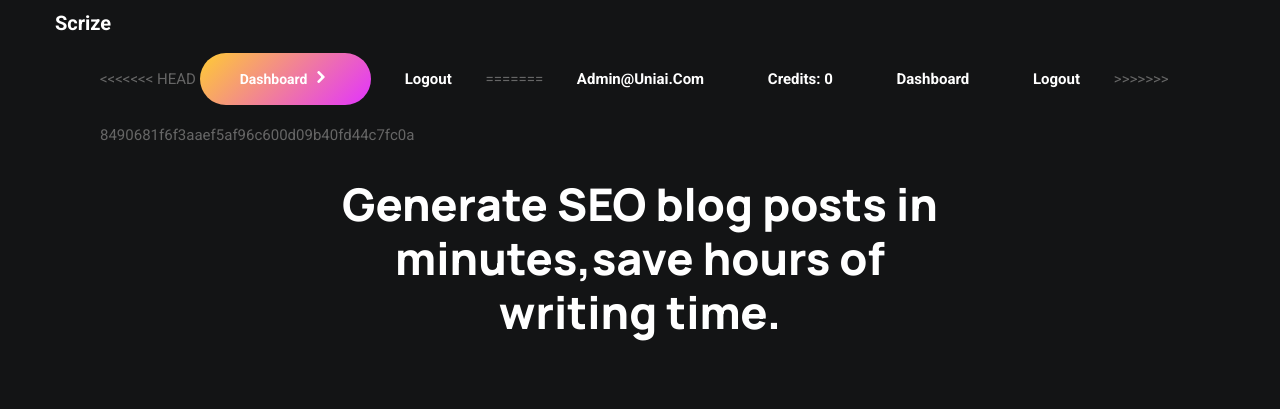
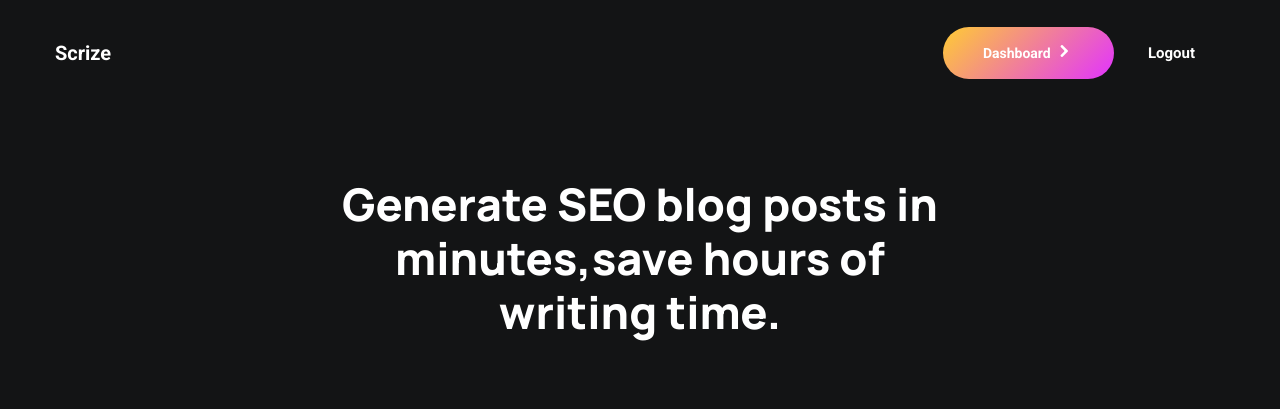
Before and after one commit to amitbasunias/uniai, a Django app: page / in a window 1280 px wide. Shown: the top 409 px of the page. Run offline with Django 4.2, Linux system fonts and the light colour scheme; a user stored in the database is signed in; data comes from the database, SQL or seed files in the repository; both versions use the stored data as it was after the commit; some libraries are stand-ins or nearby versions.

Commit message:
credits editable in admin

```diff
--- a/writer/admin.py
+++ b/writer/admin.py
@@ -14,7 +14,7 @@ class AdminUserAcc(UserAdmin):
     list_filter = ('email','firstname','lastname','credit')
 
     fieldsets = (
-        (None, {'fields': ('email', 'password')}),
+        (None, {'fields': ('email', 'password','credit')}),
         ('Permissions', {'fields': ('is_staff', 'is_active')}),
     )
     add_fieldsets = (
--- a/writer/models.py
+++ b/writer/models.py
@@ -8,7 +8,7 @@ class UserAcc(AbstractBaseUser, PermissionsMixin):
     firstname = models.CharField(max_length=30)
     lastname = models.CharField(max_length=30)
     email = models.EmailField(unique=True, primary_key=True)
-    password = models.CharField(max_length=20)
+    password = models.CharField(max_length=100)
     credit = models.IntegerField(default=0)
     is_active = models.BooleanField(default=True)
     is_staff = models.BooleanField(default=False)
--- a/writer/templates/home.html
+++ b/writer/templates/home.html
@@ -70,15 +70,8 @@
                     <div class="attr-nav">
                         <ul>
                             {% if user.is_authenticated %}
-<<<<<<< HEAD
                             <li class="button circle btn-gradient"><a href="/dashboard" >Dashboard <i class="icofont-rounded-right"></i> </a></li>
                                 <li><a href="/logout">Logout</a></li>
-=======
-                                <li><a>{{user.email}}</a></li>
-                                <li><a>Credits: {{user.credit}}</a></li>
-                                <li><a href= "/dashboard">Dashboard</a></li>
-                                <li><a href= "/logout">Logout</a></li>
->>>>>>> 8490681f6f3aaef5af96c600d09b40fd44c7fc0a
                             {% else %}
                                 <li ><a href="/login">Login</a></li>
                                 <span></span>
```
Also changed, not shown: db.sqlite3, writer/migrations/0009_alter_useracc_password.py (added).
